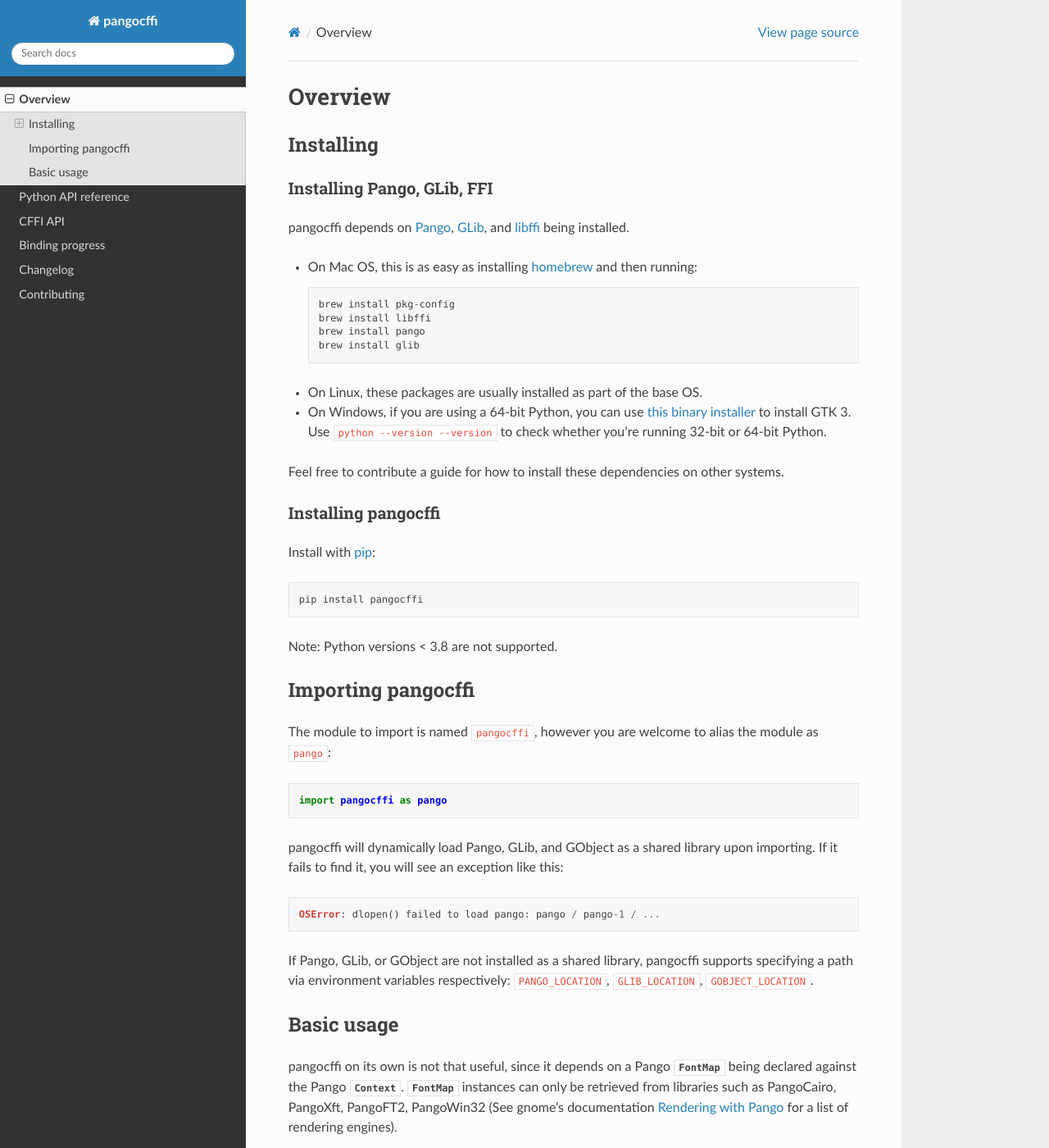
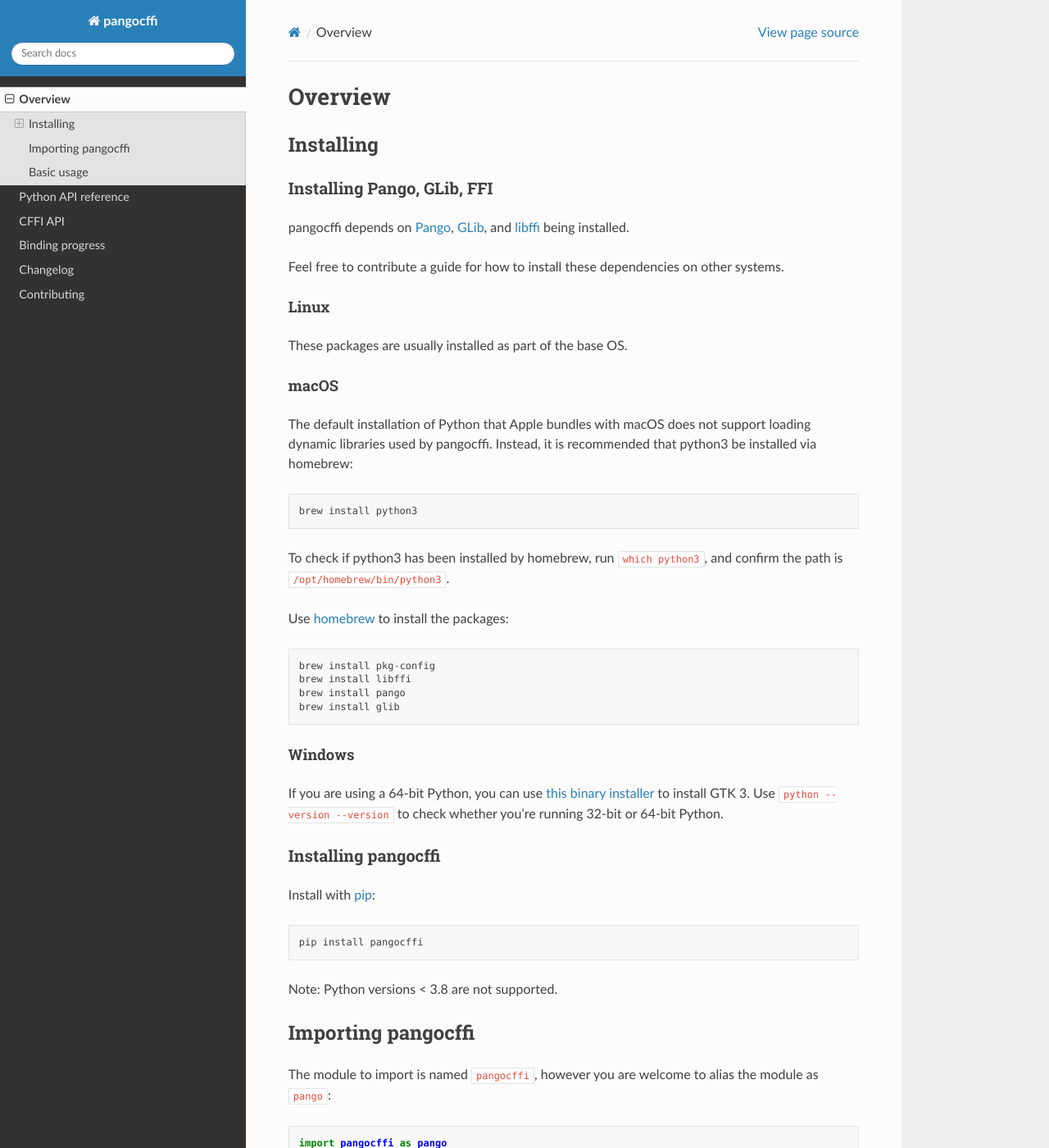
Before and after one commit to leifgehrmann/pangocffi, a Sphinx documentation site: the page built from docs/overview.rst, in a window 1280 px wide and 1400 px high. Shown: the whole window at 82% size. Built offline with Sphinx 7.4.7 and the Read the Docs theme 3.1.0, drawn with Linux system fonts in a browser that asks for light colours; the version number could not be read and is left out.

```diff
--- a/docs/conf.py
+++ b/docs/conf.py
@@ -19,10 +19,6 @@ autodoc_member_order = "bysource"
 autodoc_default_options = {
     'members': None  # Set to True when readthedocs.org updates sphinx to v2.0
 }
-intersphinx_mapping = {
-    "http://docs.python.org/": None,
-    "https://pycairo.readthedocs.io/en/latest/": None,
-}
 
 sys.path.insert(0, os.path.abspath(".."))
 
--- a/docs/overview.rst
+++ b/docs/overview.rst
@@ -13,24 +13,39 @@ pangocffi depends on Pango_, GLib_, and libffi_ being installed.
 .. _GLib: https://wiki.gnome.org/Projects/GLib
 .. _libffi: https://sourceware.org/libffi/
 
-* On Mac OS, this is as easy as installing `homebrew`_ and then running::
+Feel free to contribute a guide for how to install these dependencies on other
+systems.
+
+Linux
+^^^^^
+
+These packages are usually installed as part of the base OS.
+
+macOS
+^^^^^
+
+The default installation of Python that Apple bundles with macOS does not support loading dynamic libraries used by pangocffi.
+Instead, it is recommended that python3 be installed via homebrew::
+
+    brew install python3
+
+To check if python3 has been installed by homebrew, run ``which python3``, and confirm the path is ``/opt/homebrew/bin/python3``.
+
+Use `homebrew`_ to install the packages::
 
     brew install pkg-config
     brew install libffi
     brew install pango
     brew install glib
 
-* On Linux, these packages are usually installed as part of the base OS.
+Windows
+^^^^^^^
 
-* On Windows, if you are using a 64-bit Python, you can use
-  `this binary installer`_ to install GTK 3. Use ``python --version --version``
-  to check whether you're running 32-bit or 64-bit Python.
+If you are using a 64-bit Python, you can use `this binary installer`_ to install GTK 3.
+Use ``python --version --version`` to check whether you're running 32-bit or 64-bit Python.
 
 .. _homebrew: https://brew.sh
 .. _`this binary installer`: https://github.com/tschoonj/GTK-for-Windows-Runtime-Environment-Installer
-
-Feel free to contribute a guide for how to install these dependencies on other
-systems.
 
 Installing pangocffi
 ____________________
```
Also changed, not shown: 2 other files.
